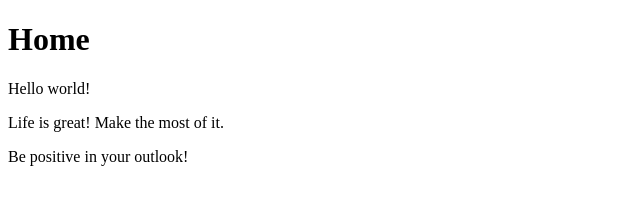
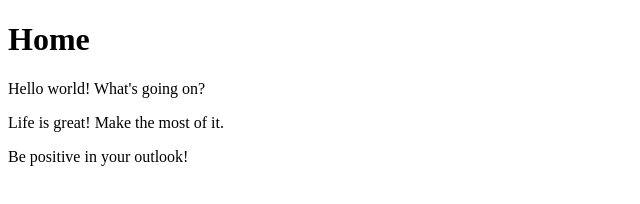
Before and after one commit to dkhadivi/test_project, a plain HTML site: page index.html in a window 1280 px wide. Shown: the whole page, without its empty margins (0-640 px from the left). Drawn offline with Linux system fonts and the light colour scheme.

Commit message:
Changed a text.

```diff
--- a/index.html
+++ b/index.html
@@ -7,7 +7,7 @@
 <body>
     <h1>Home</h1>
 
-    <p>Hello world!</p>
+    <p>Hello world! What's going on?</p>
 
 	<p>Life is great! Make the most of it.</p>
 
```
